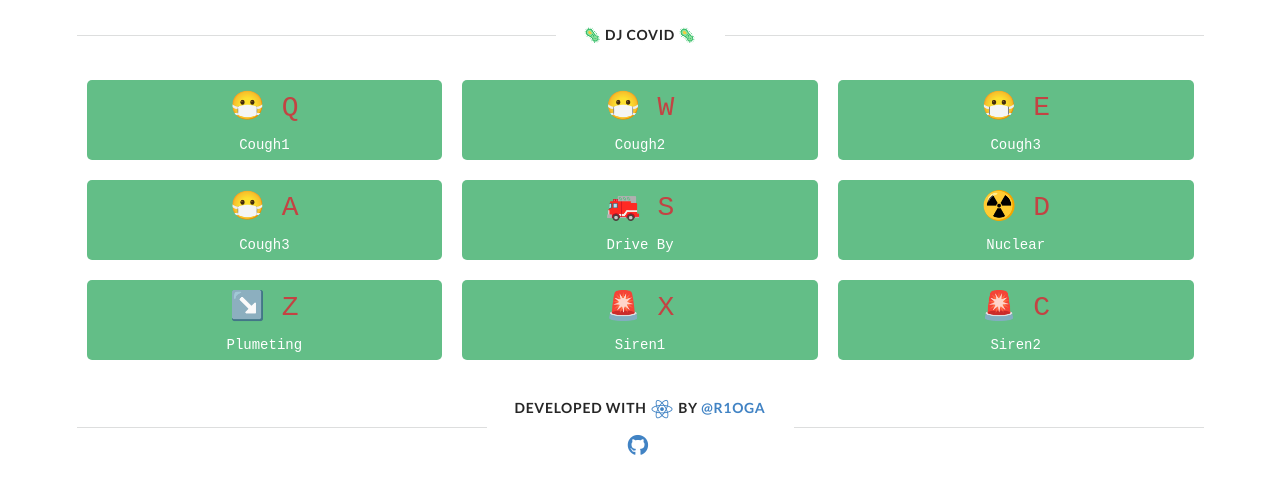
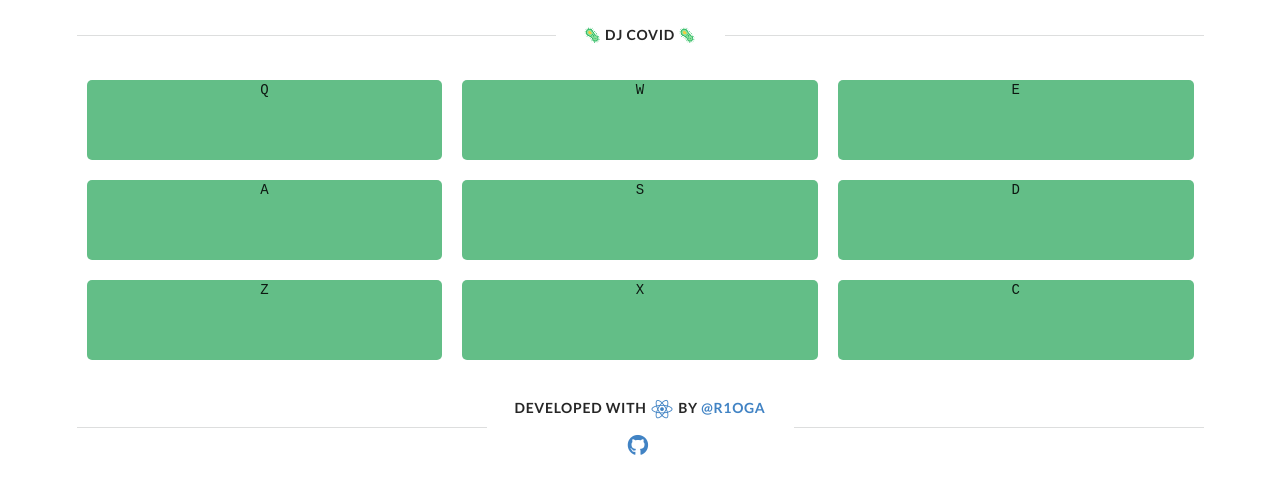
Before and after one commit to 3pwd/dj-covid, a React (Create React App) app: page / in a window 1280 px wide. Shown: the top 494 px of the page. Built offline with nearby package versions, Linux system fonts and the light colour scheme.

Commit message:
test: Pass all fcc tests

```diff
--- a/public/index.html
+++ b/public/index.html
@@ -28,6 +28,7 @@
   </head>
   <body>
     <noscript>You need to enable JavaScript to run this app.</noscript>
+    <script src="https://cdn.freecodecamp.org/testable-projects-fcc/v1/bundle.js"></script>
     <div id="root"></div>
     <!--
       This HTML file is a template.
--- a/src/App.js
+++ b/src/App.js
@@ -5,8 +5,9 @@ import Pad from './components/Pad'
 
 function App () {
   return (
-    <div className='App'>
+    <div className='App' id='drum-machine'>
       <Layout>
+        <p id='display' />
         <Pad />
       </Layout>
     </div>
--- a/src/components/Pad.js
+++ b/src/components/Pad.js
@@ -11,7 +11,8 @@ flex-flow: row wrap;
 
 const Pad = () => {
   const playSound = ({ keyCode }) => {
-    const audio = document.getElementById(keyCode)
+    const key = fx.filter(e => e.code == keyCode)
+    const audio = document.getElementById(key[0].letter)
 
     if (!audio) return
     audio.currentTime = 0
@@ -22,7 +23,7 @@ const Pad = () => {
     window.addEventListener('keydown', playSound)
   }, [])
   return (
-    <Flex>
+    <Flex id='display'>
       {
         fx.map((fx, i) => {
           return (
--- a/src/components/Touch.js
+++ b/src/components/Touch.js
@@ -21,20 +21,22 @@ line-height: 55px;
 
 const Touch = props => {
   const playSound = ({ target }) => {
-    const keyCode = target.children[3].id
+    const keyCode = target.children[0].id
     const audio = document.getElementById(keyCode)
 
     if (!audio) return
     audio.currentTime = 0
     audio.play()
+
+    document.getElementById('display').innerHTML = props.name
   }
   return (
-    <Div onClick={playSound}>
-      <Span role='img' aria-label='mask emoji'>{props.emoji + ' '}</Span>
-      <Span>{props.letter}</Span>
-      <p style={{ color: 'white' }}>{props.name}</p>
-      <audio id={props.code} src={props.url} />
-    </Div>
+    <>
+      <Div className='drum-pad' id={props.name} onClick={playSound}>
+        {props.letter}
+        <audio className='clip' id={props.letter} src={props.url} />
+      </Div>
+    </>
   )
 }
 
--- a/src/fx.js
+++ b/src/fx.js
@@ -30,7 +30,7 @@ export default [
   {
     letter: 'S',
     emoji: '🚒',
-    name: 'Drive By',
+    name: 'DriveBy',
     url: 'https://raw.githubusercontent.com/r1oga/dj-covid/master/public/sounds/DriveBy.wav',
     code: 83
   },
```
